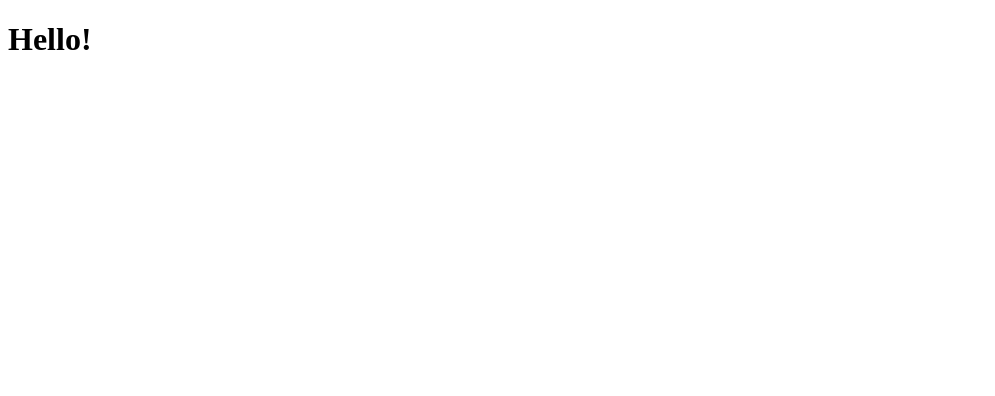
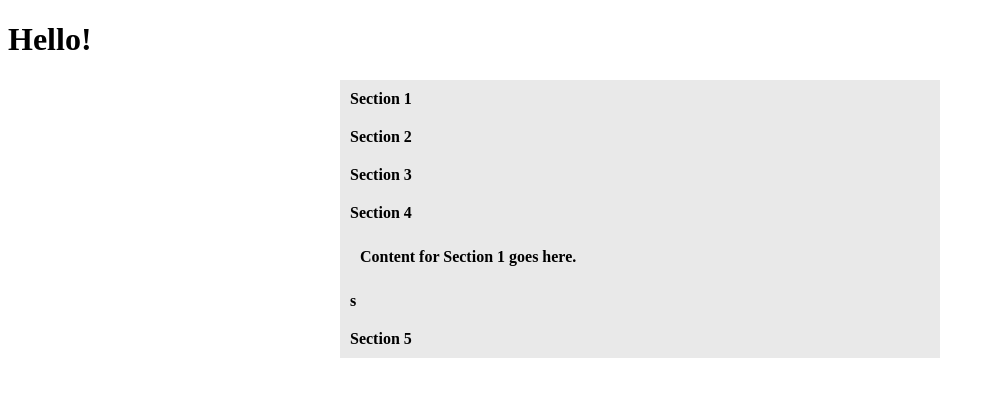
Before and after one commit to BorysMax/cssBayan, a plain HTML site: page index.html in a window 1280 px wide. Shown: the whole page, without its empty margins (0-995 px from the left). Drawn offline with Linux system fonts and the light colour scheme.

Commit message:
feat: add css accordion (Fr, March 10, 2023 09:52:21 AM)

```diff
--- a/index.html
+++ b/index.html
@@ -9,5 +9,50 @@
 </head>
 <body>
   <h1>Hello!</h1>
+
+  <div class="accordion">
+
+    <div class="accordion-title">
+      Section 1
+      <div class="accordion-content">
+        <p>Content for Section 1 goes here.</p>
+      </div>
+    </div>
+
+    <div class="accordion-title">
+      Section 2
+      <div class="accordion-content">
+        <p>Content for Section 1 goes here.</p>
+      </div>
+    </div>
+
+    <div class="accordion-title">
+      Section 3
+      <div class="accordion-content">
+        <p>Content for Section 1 goes here.</p>
+      </div>
+    </div>
+
+    <div class="accordion-title">
+      Section 4
+      <div class="accordion-content _open">
+        <p>Content for Section 1 goes here.</p>
+      </div>s
+    </div>
+
+    <div class="accordion-title">
+      Section 5
+      <div class="accordion-content">
+        <p>Content for Section 1 goes here.</p>
+      </div>
+    </div>
+
+
+
+  </div>
+
+
+
+
 </body>
 </html>
--- a/style.css
+++ b/style.css
@@ -1,3 +1,30 @@
 html {
   font-size: 16px;
 }
+
+.accordion {
+  width: 100%;
+  max-width: 600px;
+  margin: 0 auto;
+}
+
+.accordion-title {
+  background-color: #e9e9e9;
+  padding: 10px;
+  cursor: pointer;
+  font-weight: bold;
+  display: block;
+}
+
+.accordion-content {
+  padding: 10px;
+  display: none;
+}
+
+.accordion-title:hover .accordion-content {
+  display: block;
+}
+
+._open {
+  display: block;
+}
```
